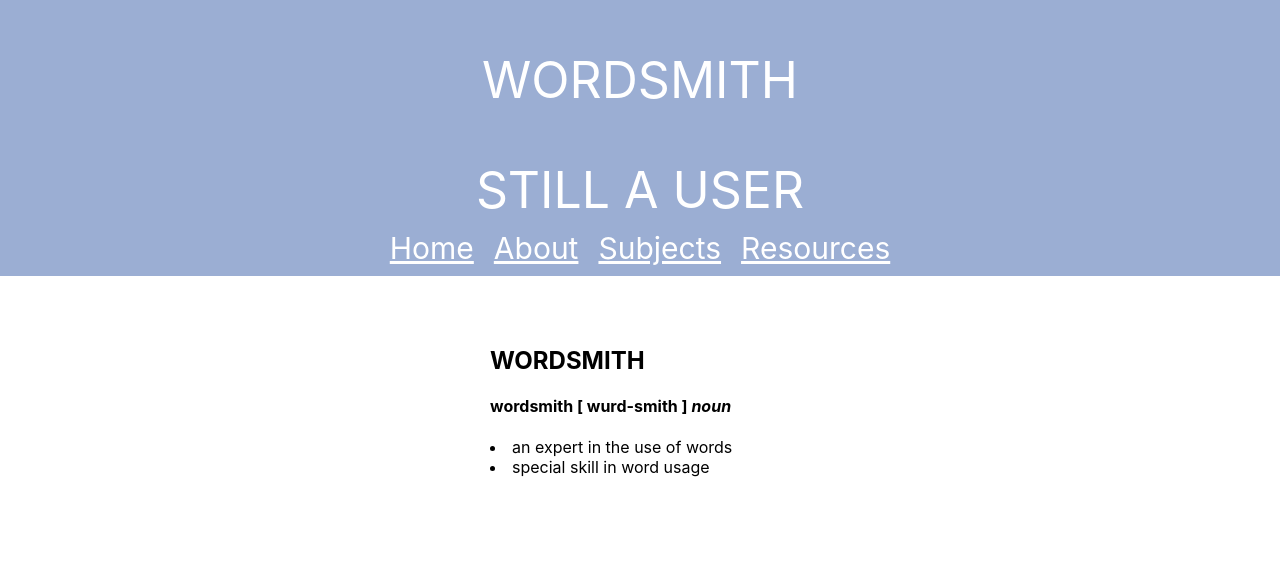
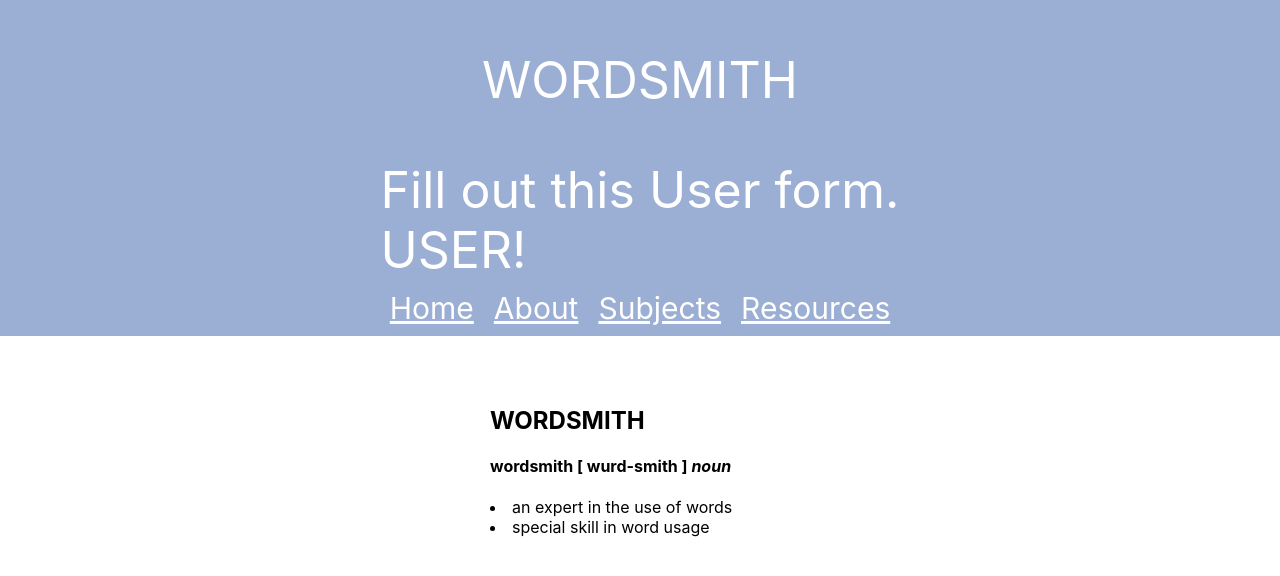
Before and after one commit to devWRM/frontend-wordsmith, a React (Create React App) app: page / in a window 1280 px wide. Shown: the top 576 px of the page. Built offline with nearby package versions, Linux system fonts and the light colour scheme; no server answers.

Commit message:
imported UserForm & rendered it

```diff
--- a/src/components/User.js
+++ b/src/components/User.js
@@ -1,5 +1,7 @@
 import React from 'react';
 import { connect } from 'react-redux';
+
+import UserForm from './UserForm.js';
 
 
 
@@ -9,7 +11,8 @@ class User extends React.Component {
 
         return(
             <div>
-                STILL A USER
+                <UserForm />
+                USER!
             </div>
         )
 
```
